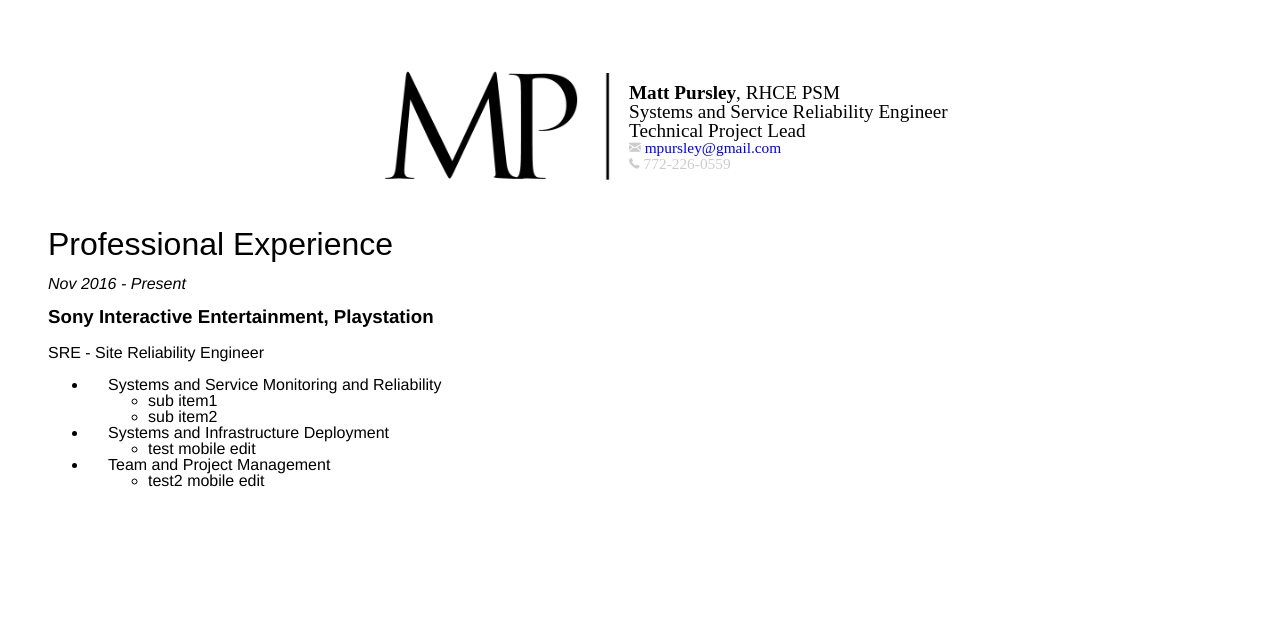
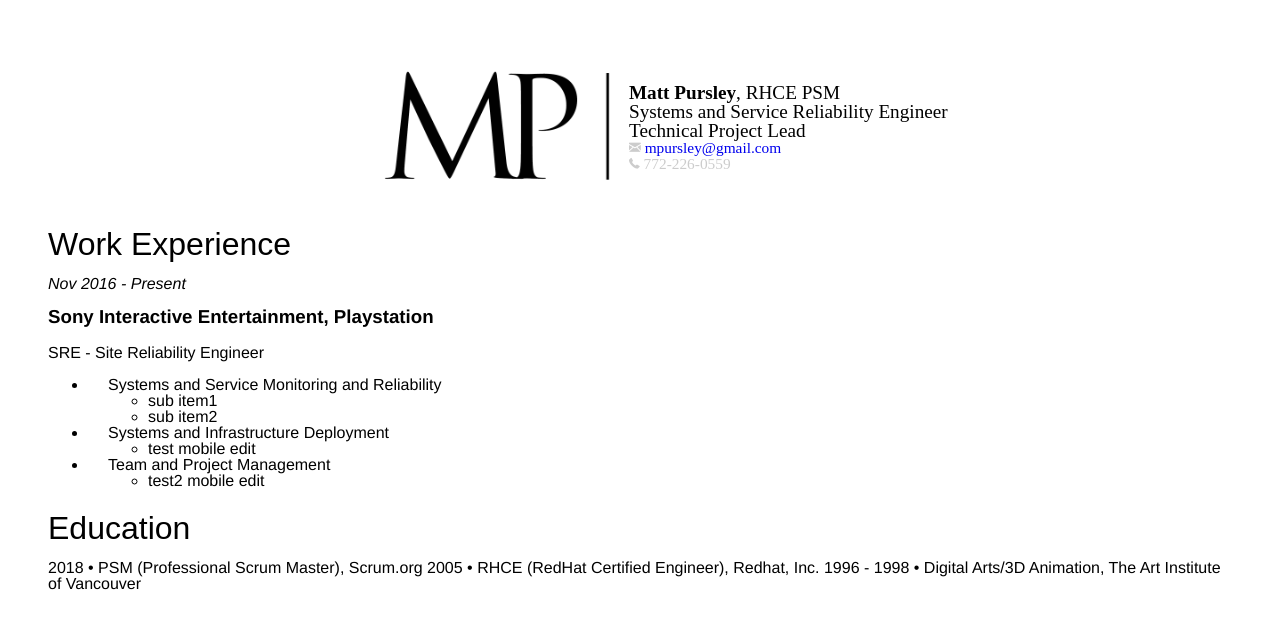
Before and after one commit to mpursley/mpursley.github.io, a Jekyll site: the page built from index_resume_short.md, in a window 1280 px wide. Shown: the top 629 px of the page. Built offline with Jekyll 4.4.1, drawn with Linux system fonts in a browser that asks for light colours.

Commit message:
Update index_resume_short.md

```diff
--- a/index_resume_short.md
+++ b/index_resume_short.md
@@ -24,7 +24,7 @@ title: Matt Pursley's CV
 </table>
 </center>
 
-## Professional Experience
+## Work Experience
 
 _Nov 2016 - Present_
 ### __Sony Interactive Entertainment, Playstation__
@@ -37,3 +37,10 @@ SRE - Site Reliability Engineer
   * test mobile edit
 * Team and Project Management
   * test2 mobile edit
+
+
+## Education
+
+2018 • PSM (Professional Scrum Master), Scrum.org
+2005 • RHCE (RedHat Certified Engineer), Redhat, Inc.
+1996 - 1998 • Digital Arts/3D Animation, The Art Institute of Vancouver
```
